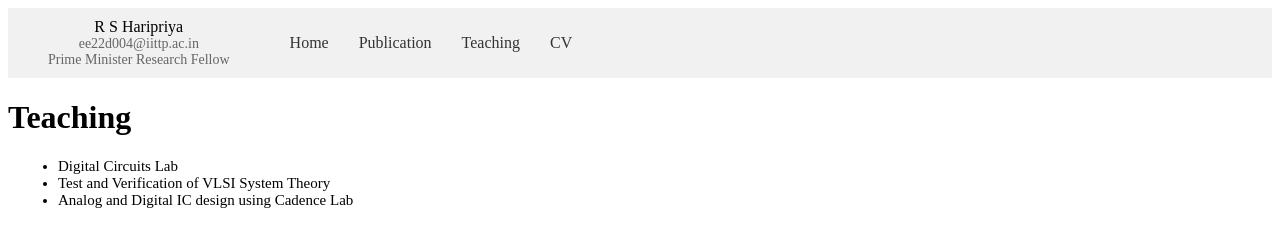
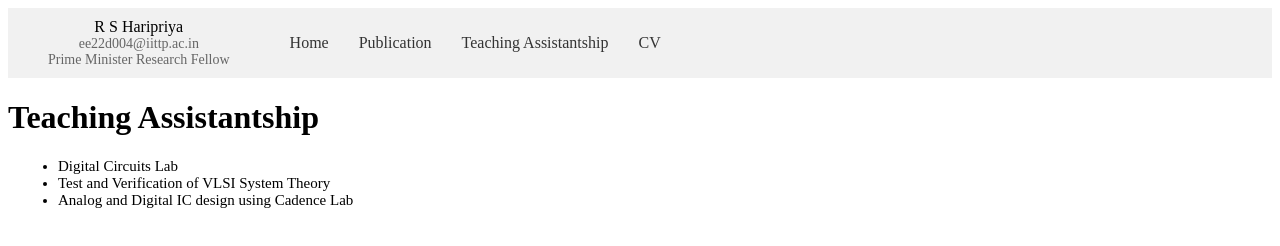
Before and after one commit to rsharipriya/rsharipriya.github.io, a plain HTML site: page teaching.html in a window 1280 px wide. Drawn offline with Linux system fonts and the light colour scheme.

Commit message:
Update teaching.html

```diff
--- a/teaching.html
+++ b/teaching.html
@@ -72,14 +72,14 @@
         </div>
         <a href="index.html">Home</a>
         <a href="publication.html">Publication</a>
-        <a href="teaching.html">Teaching</a>
+        <a href="teaching.html">Teaching Assistantship</a>
         <a href="cv.pdf" target="_blank">CV</a>
         <!-- Add additional links here -->
     </div>
     <title>Teaching Page</title>
 </head>
 <body>
-    <h1>Teaching</h1>
+    <h1>Teaching Assistantship</h1>
     <ul class="bullet-list">
     <li>Digital Circuits Lab
 </li>
```
